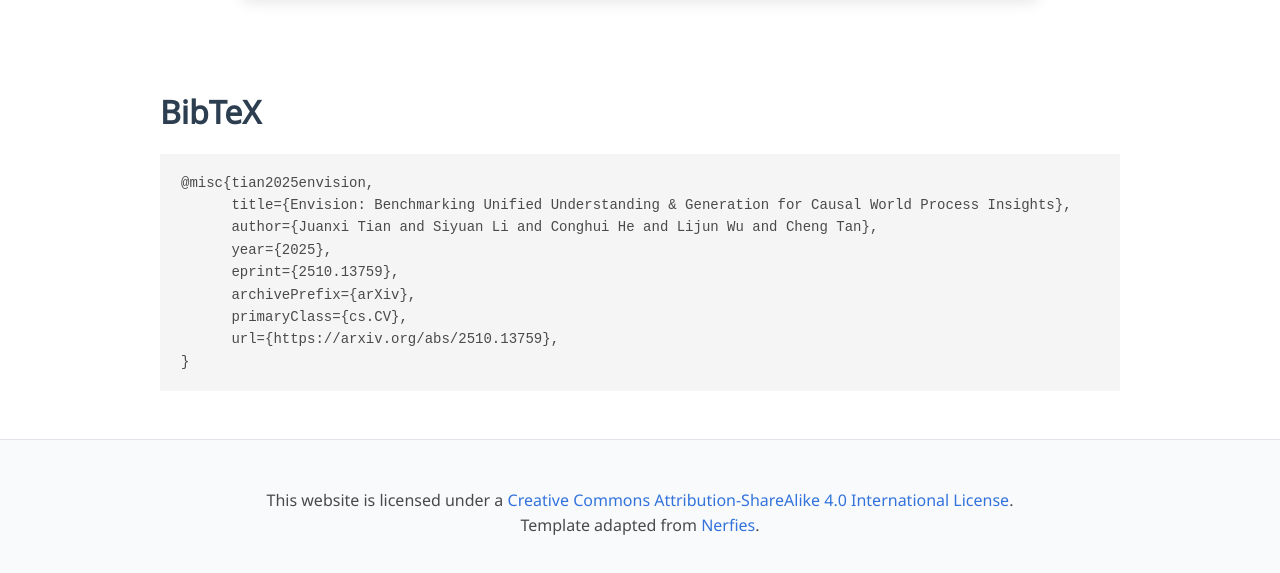
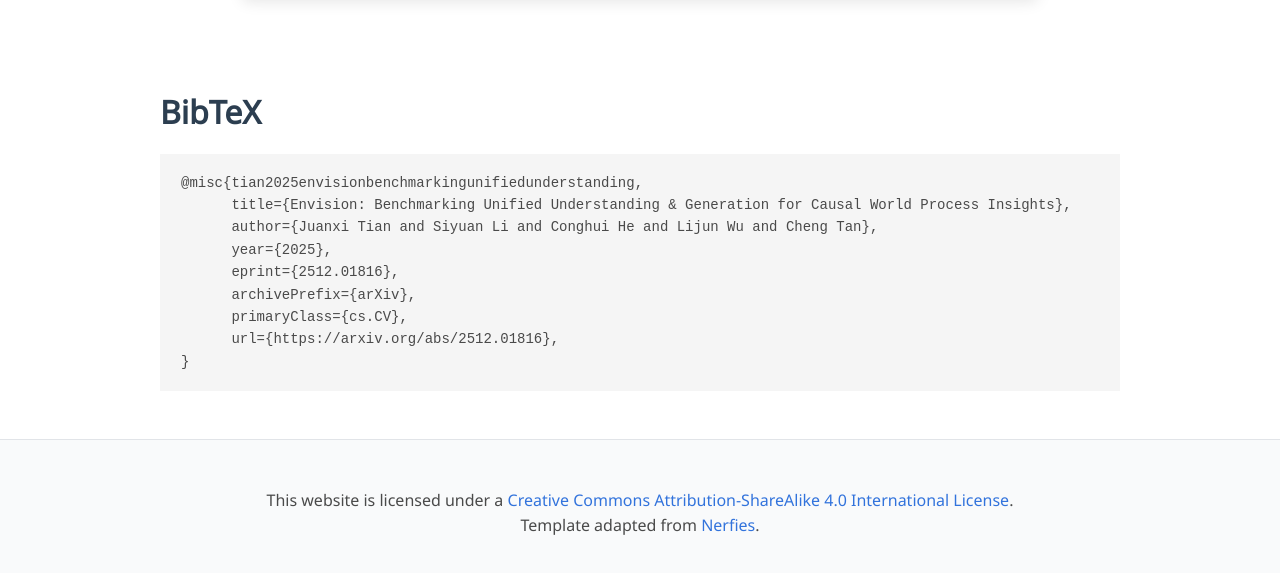
Before and after one commit to opendatalab-raiser/Envision, a plain HTML site: page index.html in a window 1280 px wide. Shown: the part 6865-7438 px from the top of the page. Drawn offline with nearby package versions, Linux system fonts and the light colour scheme; some icons are missing; a web font is replaced by a local one.

Commit message:
Update BibTeX entry for Tian et al. 2025

```diff
--- a/index.html
+++ b/index.html
@@ -1021,14 +1021,14 @@
 <section class="section" id="BibTeX">
   <div class="container is-max-desktop content">
     <h2 class="title is-3">BibTeX</h2>
-    <pre><code>@misc{tian2025envision,
+    <pre><code>@misc{tian2025envisionbenchmarkingunifiedunderstanding,
       title={Envision: Benchmarking Unified Understanding & Generation for Causal World Process Insights},
       author={Juanxi Tian and Siyuan Li and Conghui He and Lijun Wu and Cheng Tan},
       year={2025},
-      eprint={2510.13759},
+      eprint={2512.01816},
       archivePrefix={arXiv},
       primaryClass={cs.CV},
-      url={https://arxiv.org/abs/2510.13759},
+      url={https://arxiv.org/abs/2512.01816},
 }</code></pre>
   </div>
 </section>
```
